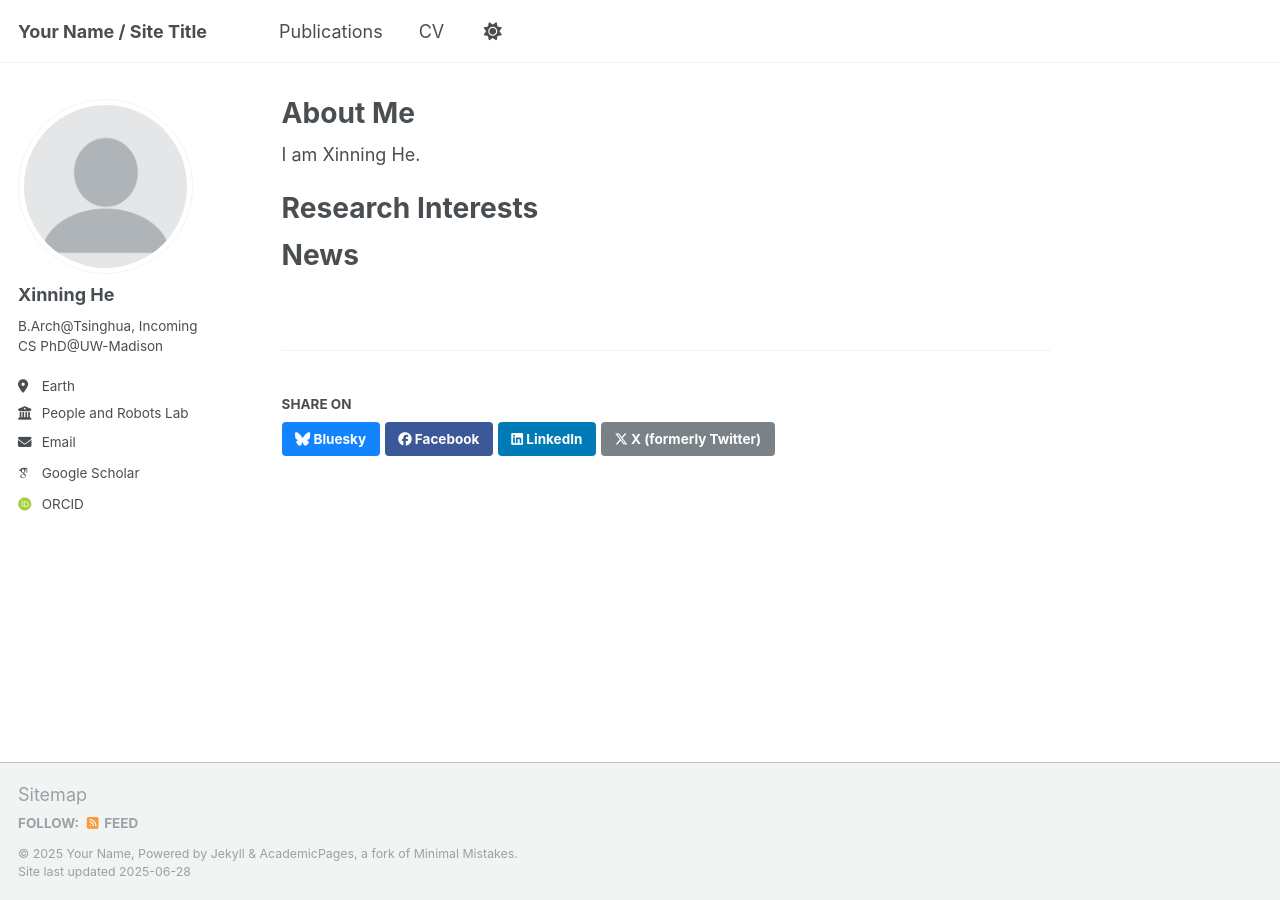
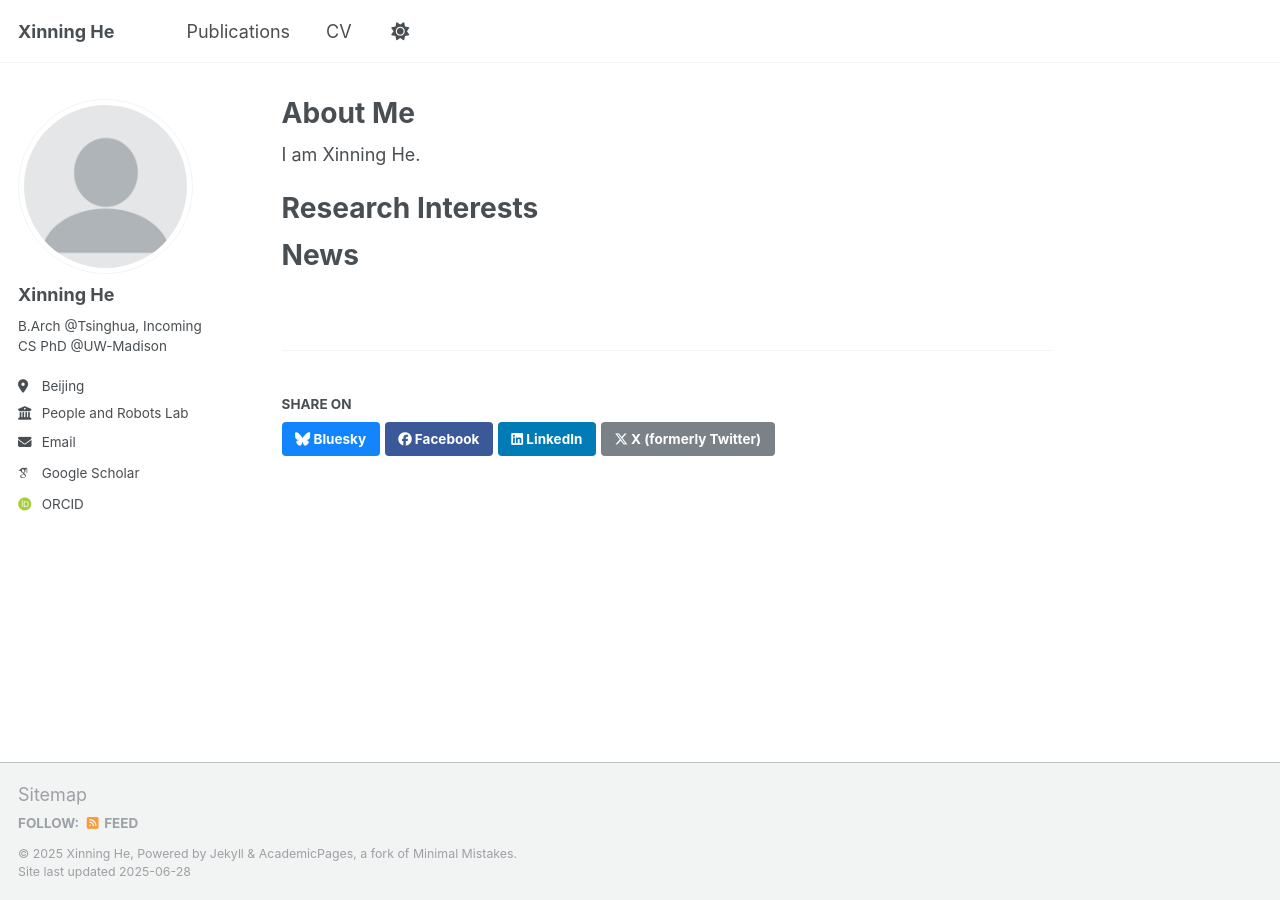
Before and after one commit to hxn111/hxn111.github.io, a Jekyll site: the page built from _pages/about.md, in a window 1280 px wide. Built offline with Jekyll 4.4.1, drawn with Linux system fonts in a browser that asks for light colours; some web fonts are replaced; a script that is not in the unit is left out; a file with an impossible date is left out.

Commit message:
Update _config.yml

```diff
--- a/_config.yml
+++ b/_config.yml
@@ -9,11 +9,11 @@
 # Basic Site Settings
 locale                   : "en-US"
 site_theme               : "default"
-title                    : "Your Name / Site Title"
+title                    : "Xinning He"
 title_separator          : "-"
-name                     : &name "Your Name"
+name                     : &name "Xinning He"
 description              : &description "personal description"
-url                      : https://academicpages.github.io # the base hostname & protocol for your site e.g. "https://[your GitHub username].github.io" or if you already have some other page hosted on Github then use "https://[your GitHub username].github.io/[Your Repo Name]"
+url                      : https://hxn111.github.io/ # the base hostname & protocol for your site e.g. "https://[your GitHub username].github.io" or if you already have some other page hosted on Github then use "https://[your GitHub username].github.io/[Your Repo Name]"
 baseurl                  : "" # the subpath of your site, e.g. "/blog"
 repository               : "academicpages/academicpages.github.io"
 
@@ -25,8 +25,8 @@ author:
   avatar           : "profile.png"
   name             : "Xinning He"
   pronouns         : # example: "she/her"
-  bio              : "B.Arch@Tsinghua, Incoming CS PhD@UW-Madison"
-  location         : "Earth"
+  bio              : "B.Arch @Tsinghua, Incoming CS PhD @UW-Madison"
+  location         : "Beijing"
   employer         : "People and Robots Lab"
   uri              : # URL
   email            : "xinning.he.wisc.edu"
```
